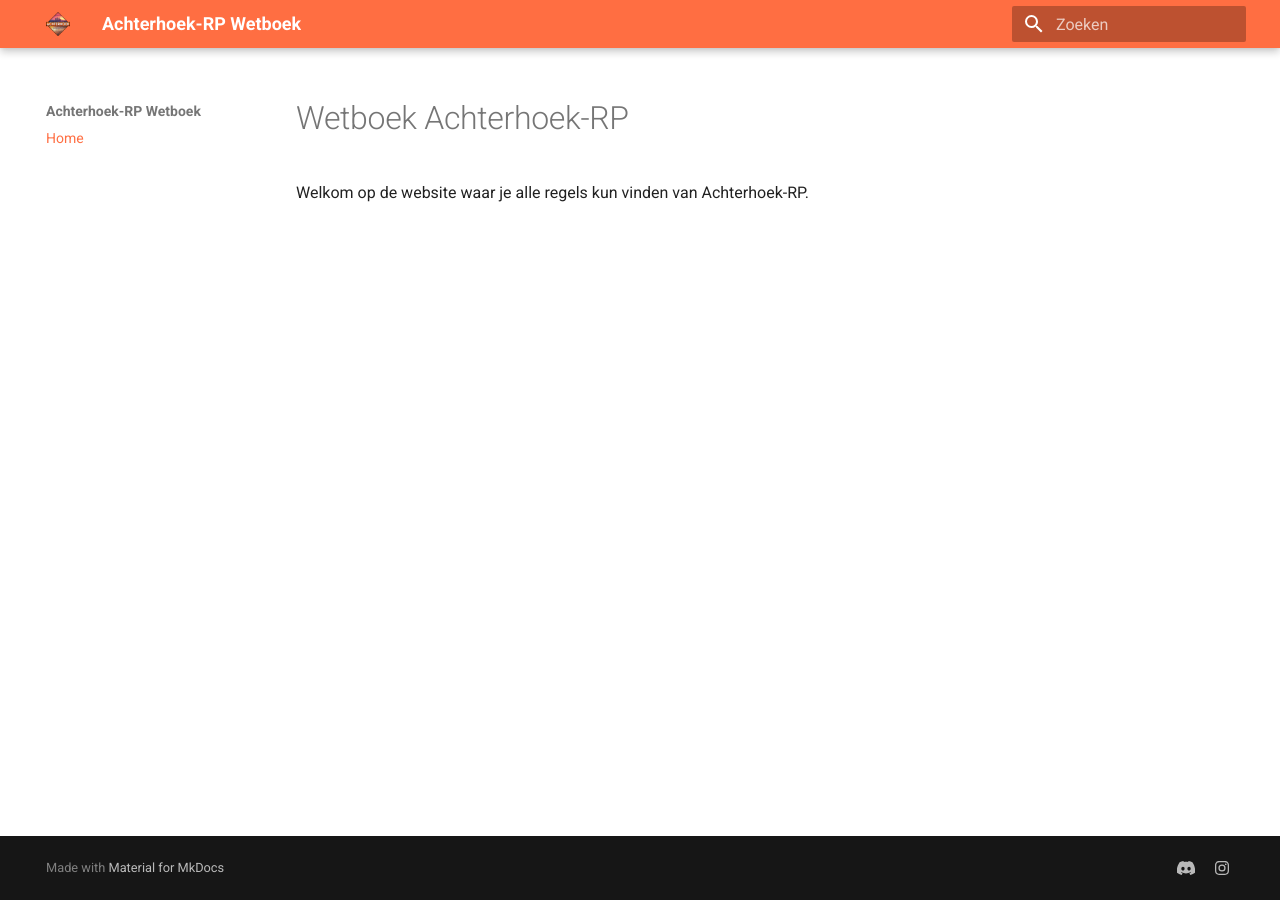
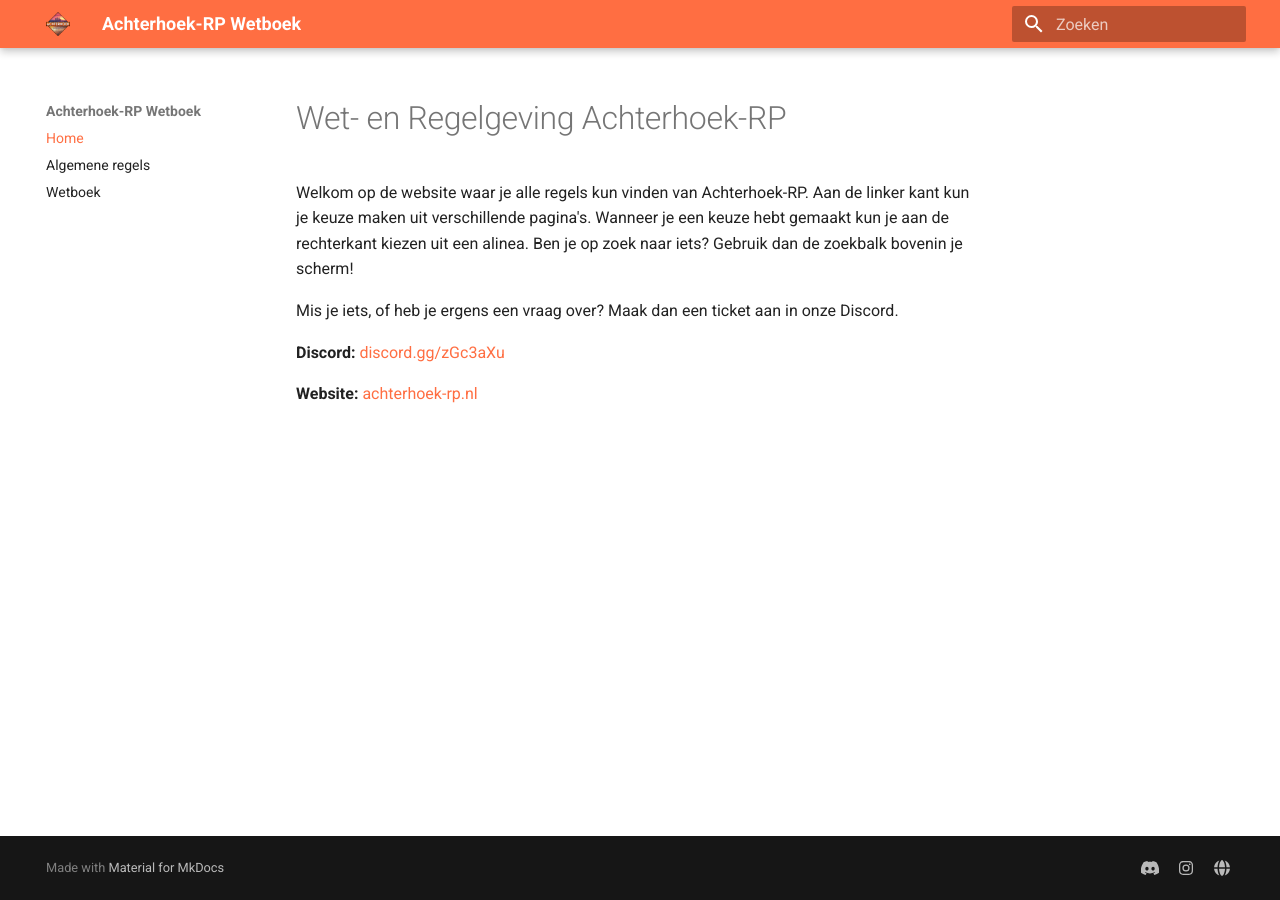
Before and after one commit to Jaccosf/ARP-Wetboek, an MkDocs documentation site: the page built from docs/index.md, in a window 1280 px wide. Built offline with MkDocs 1.6.1 and Material for MkDocs 9.7.7, drawn with Linux system fonts in a browser that asks for light colours.

Commit message:
Working on first release

```diff
--- a/docs/index.md
+++ b/docs/index.md
@@ -1,3 +1,9 @@
-# Wetboek Achterhoek-RP
+# Wet- en Regelgeving Achterhoek-RP
 
-Welkom op de website waar je alle regels kun vinden van Achterhoek-RP.
+Welkom op de website waar je alle regels kun vinden van Achterhoek-RP. Aan de linker kant kun je keuze maken uit verschillende pagina's. Wanneer je een keuze hebt gemaakt kun je aan de rechterkant kiezen uit een alinea. Ben je op zoek naar iets? Gebruik dan de zoekbalk bovenin je scherm!
+
+Mis je iets, of heb je ergens een vraag over? Maak dan een ticket aan in onze Discord.
+
+**Discord:** [discord.gg/zGc3aXu](https://discord.gg/zGc3aXu)
+
+**Website:** [achterhoek-rp.nl](https://www.achterhoek-rp.nl)
--- a/mkdocs.yml
+++ b/mkdocs.yml
@@ -21,6 +21,8 @@
 
 nav:
   - Home: index.md
+  - Algemene regels: algemeen.md
+  - Wetboek: wetboek.md
 
 extra:
   social:
@@ -28,3 +30,5 @@
       link: https://discord.gg/zGc3aXu
     - icon: fontawesome/brands/instagram
       link: https://www.instagram.com/achterhoekrp/
+    - icon: fontawesome/solid/globe
+      link: https://www.achterhoek-rp.nl
```
Also changed, not shown: docs/algemeen.md (added, +23 -0 lines), docs/wetboek.md (added, +3 -0 lines).
